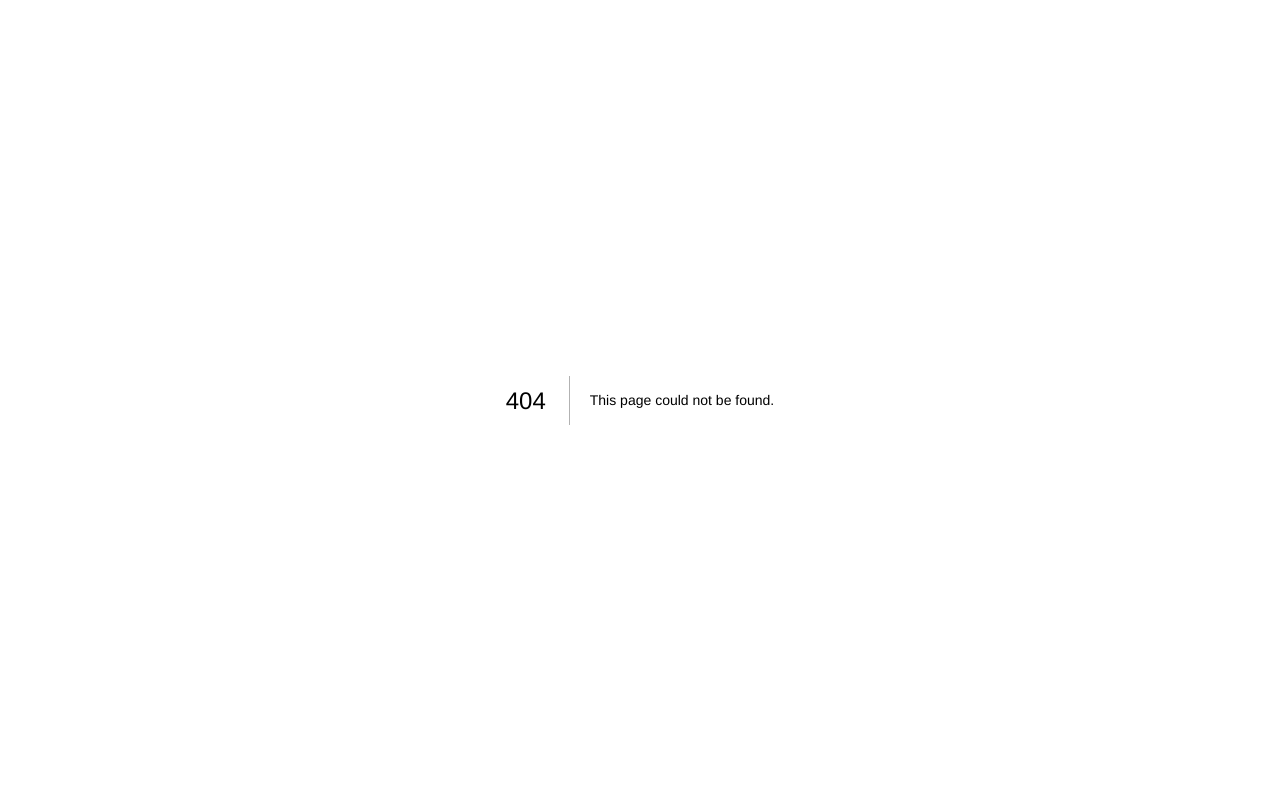
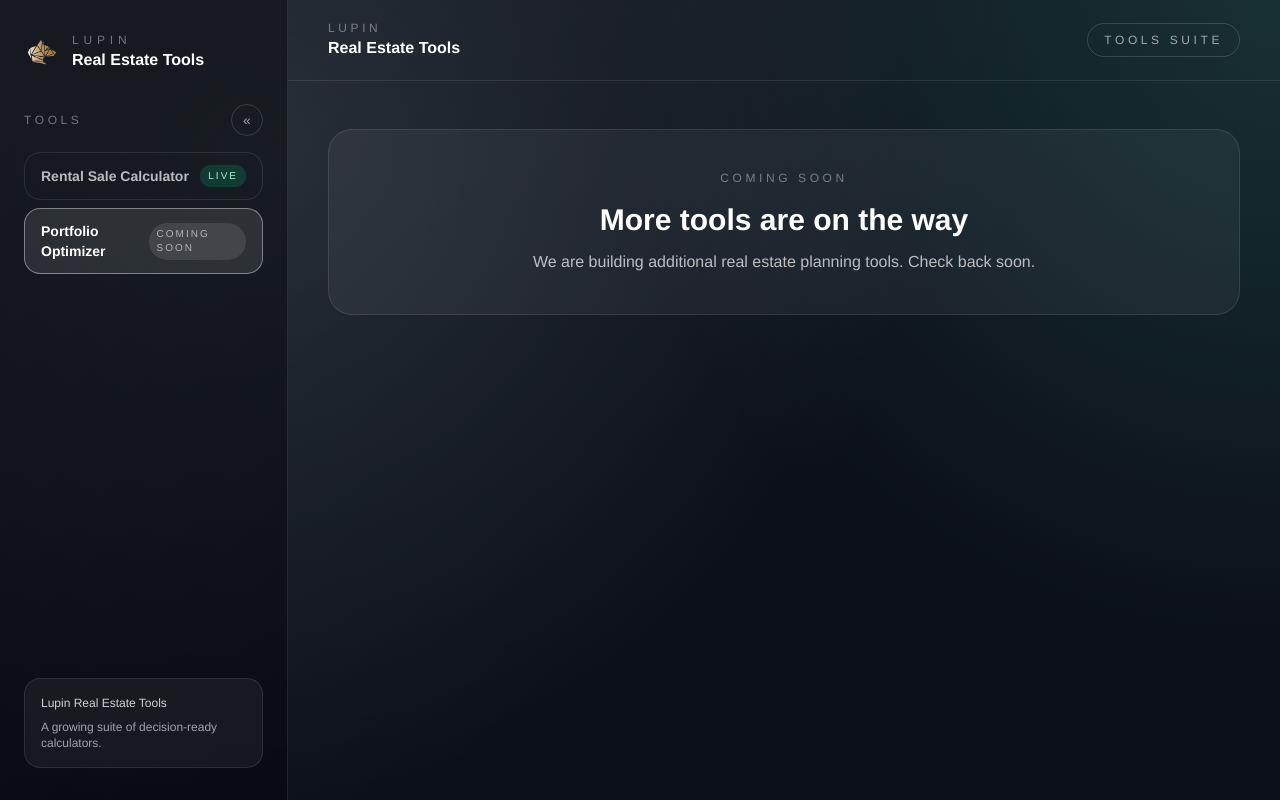
Before and after one commit to MattCordoba/rental_sale_calculator, a Next.js app: page /coming-soon in a window 1280 px wide. Before the commit this address had no page. Built offline with nearby package versions, Linux system fonts and the light colour scheme.

Commit message:
Make this a suite of apps

```diff
--- /dev/null
+++ b/src/app/coming-soon/page.tsx
@@ -0,0 +1,11 @@
+export default function ComingSoon() {
+  return (
+    <div className="rounded-3xl border border-white/10 bg-white/5 p-10 text-center">
+      <p className="text-xs uppercase tracking-[0.3em] text-white/40">Coming Soon</p>
+      <h1 className="mt-4 text-3xl font-semibold text-white">More tools are on the way</h1>
+      <p className="mt-3 text-base text-white/70">
+        We are building additional real estate planning tools. Check back soon.
+      </p>
+    </div>
+  );
+}
--- a/src/app/layout.tsx
+++ b/src/app/layout.tsx
@@ -1,11 +1,12 @@
 import type { Metadata, Viewport } from "next";
 import "./globals.css";
+import AppShell from "@/components/AppShell";
 
 export const metadata: Metadata = {
-  title: "Rental Sale Calculator",
+  title: "Lupin Real Estate Tools",
   description:
-    "Compare your current rental to a new property and decide if a sale improves cash flow.",
-  applicationName: "Rental Sale Calculator",
+    "Decision-ready calculators for real estate planning, starting with the rental sale model.",
+  applicationName: "Lupin Real Estate Tools",
   manifest: "/manifest.json",
   icons: {
     icon: [{ url: "/icons/icon-192.png" }, { url: "/icons/icon-512.png" }],
@@ -27,7 +28,7 @@ export default function RootLayout({
   return (
     <html lang="en">
       <body className="antialiased">
-        {children}
+        <AppShell>{children}</AppShell>
       </body>
     </html>
   );
--- a/src/app/page.tsx
+++ b/src/app/page.tsx
@@ -1,28 +1,7 @@
-import Image from "next/image";
 import Wizard from "@/components/Wizard";
 
 export default function Home() {
   return (
-    <div className="min-h-screen bg-lupin-ink">
-      <div className="absolute inset-0 bg-hero-pattern opacity-80" />
-      <div className="relative mx-auto flex max-w-6xl flex-col gap-12 px-6 pb-24 pt-16 md:px-10">
-        <header className="flex items-center justify-between">
-          <div className="flex items-center gap-3">
-            <Image src="/assets/lupin-logo.png" alt="Lupin logo" width={40} height={40} />
-            <div>
-              <p className="text-xs uppercase tracking-[0.4em] text-white/40">Lupin</p>
-              <p className="text-base font-semibold text-white">Rental Sale Calculator</p>
-            </div>
-          </div>
-          <div className="hidden rounded-full border border-white/15 px-4 py-2 text-xs uppercase tracking-[0.3em] text-white/60 md:block">
-            PWA Ready
-          </div>
-        </header>
-
-        <main>
-          <Wizard />
-        </main>
-      </div>
-    </div>
+    <Wizard />
   );
 }
--- /dev/null
+++ b/src/components/AppShell.tsx
@@ -0,0 +1,177 @@
+"use client";
+
+import Link from "next/link";
+import Image from "next/image";
+import { usePathname } from "next/navigation";
+import { useState } from "react";
+
+const navItems = [
+  {
+    label: "Rental Sale Calculator",
+    href: "/",
+    status: "Live",
+  },
+  {
+    label: "Portfolio Optimizer",
+    href: "/coming-soon",
+    status: "Coming soon",
+  },
+];
+
+export default function AppShell({ children }: { children: React.ReactNode }) {
+  const pathname = usePathname();
+  const [open, setOpen] = useState(false);
+  const [collapsed, setCollapsed] = useState(false);
+
+  return (
+    <div className="min-h-screen bg-lupin-ink">
+      <div className="absolute inset-0 bg-hero-pattern opacity-80" />
+
+      <div className="relative flex min-h-screen">
+        <aside
+          className={`print-hide hidden flex-col border-r border-white/10 bg-black/40 py-8 transition-all duration-300 md:flex ${
+            collapsed ? "w-24 px-4" : "w-72 px-6"
+          }`}
+        >
+          <div className={`flex items-center ${collapsed ? "justify-center" : "gap-3"}`}>
+            <Image src="/assets/lupin-logo.png" alt="Lupin logo" width={36} height={36} />
+            {collapsed ? null : (
+              <div>
+                <p className="text-xs uppercase tracking-[0.4em] text-white/40">Lupin</p>
+                <p className="text-base font-semibold text-white">Real Estate Tools</p>
+              </div>
+            )}
+          </div>
+
+          <div className="mt-8">
+            <div className={`flex items-center ${collapsed ? "justify-center" : "justify-between"}`}>
+              {collapsed ? null : (
+                <p className="text-xs uppercase tracking-[0.3em] text-white/40">Tools</p>
+              )}
+              <button
+                className="flex h-8 w-8 items-center justify-center rounded-full border border-white/15 text-white/60 transition hover:border-white/30"
+                onClick={() => setCollapsed((value) => !value)}
+                aria-label={collapsed ? "Expand sidebar" : "Collapse sidebar"}
+              >
+                <span className="text-sm">{collapsed ? "»" : "«"}</span>
+              </button>
+            </div>
+            <nav className="mt-4 flex flex-col gap-2">
+              {navItems.map((item) => {
+                const active = pathname === item.href;
+                return (
+                  <Link
+                    key={item.label}
+                    href={item.href}
+                    className={`rounded-2xl border px-4 py-3 text-sm transition ${
+                      active
+                        ? "border-white/40 bg-white/10 text-white"
+                        : "border-white/10 text-white/70 hover:border-white/30"
+                    }`}
+                  >
+                    <div className="flex items-center justify-between">
+                      <span className="font-semibold">{collapsed ? item.label[0] : item.label}</span>
+                      {collapsed ? null : (
+                        <span
+                          className={`rounded-full px-2 py-1 text-[10px] uppercase tracking-[0.2em] ${
+                            item.status === "Live"
+                              ? "bg-emerald-500/20 text-emerald-200"
+                              : "bg-white/10 text-white/60"
+                          }`}
+                        >
+                          {item.status}
+                        </span>
+                      )}
+                    </div>
+                  </Link>
+                );
+              })}
+            </nav>
+          </div>
+
+          {collapsed ? null : (
+            <div className="mt-auto rounded-2xl border border-white/10 bg-white/5 p-4 text-xs text-white/60">
+              <p className="text-white/80">Lupin Real Estate Tools</p>
+              <p className="mt-2">A growing suite of decision-ready calculators.</p>
+            </div>
+          )}
+        </aside>
+
+        <div className="flex-1">
+          <div className="print-hide flex items-center justify-between border-b border-white/10 px-6 py-5 md:px-10">
+            <div className="flex items-center gap-3">
+              <button
+                className="flex h-10 w-10 items-center justify-center rounded-full border border-white/15 text-white/80 md:hidden"
+                onClick={() => setOpen(true)}
+                aria-label="Open menu"
+              >
+                <span className="text-xl">☰</span>
+              </button>
+              <div>
+                <p className="text-xs uppercase tracking-[0.3em] text-white/40">Lupin</p>
+                <p className="text-base font-semibold text-white">Real Estate Tools</p>
+              </div>
+            </div>
+            <div className="hidden rounded-full border border-white/15 px-4 py-2 text-xs uppercase tracking-[0.3em] text-white/60 md:block">
+              Tools Suite
+            </div>
+          </div>
+
+          <main className="relative mx-auto flex max-w-6xl flex-col gap-12 px-6 pb-24 pt-12 md:px-10">
+            {children}
+          </main>
+        </div>
+      </div>
+
+      {open ? (
+        <div className="print-hide fixed inset-0 z-50 bg-black/60 backdrop-blur-sm md:hidden">
+          <div className="absolute left-0 top-0 h-full w-72 bg-lupin-ink p-6">
+            <div className="flex items-center justify-between">
+              <div className="flex items-center gap-2">
+                <Image src="/assets/lupin-logo.png" alt="Lupin logo" width={32} height={32} />
+                <span className="text-sm font-semibold text-white">Lupin Tools</span>
+              </div>
+              <button
+                className="rounded-full border border-white/15 px-3 py-2 text-xs text-white/60"
+                onClick={() => setOpen(false)}
+              >
+                Close
+              </button>
+            </div>
+
+            <nav className="mt-8 flex flex-col gap-2">
+              {navItems.map((item) => {
+                const active = pathname === item.href;
+                return (
+                  <Link
+                    key={item.label}
+                    href={item.href}
+                    className={`rounded-2xl border px-4 py-3 text-sm transition ${
+                      active
+                        ? "border-white/40 bg-white/10 text-white"
+                        : "border-white/10 text-white/70"
+                    }`}
+                    onClick={() => setOpen(false)}
+                  >
+                    <div className="flex items-center justify-between">
+                      <span className="font-semibold">{item.label}</span>
+                      <span
+                        className={`rounded-full px-2 py-1 text-[10px] uppercase tracking-[0.2em] ${
+                          item.status === "Live"
+                            ? "bg-emerald-500/20 text-emerald-200"
+                            : "bg-white/10 text-white/60"
+                        }`}
+                      >
+                        {item.status}
+                      </span>
+                    </div>
+                  </Link>
+                );
+              })}
+            </nav>
+          </div>
+        </div>
+      ) : null}
+    </div>
+  );
+}
```
